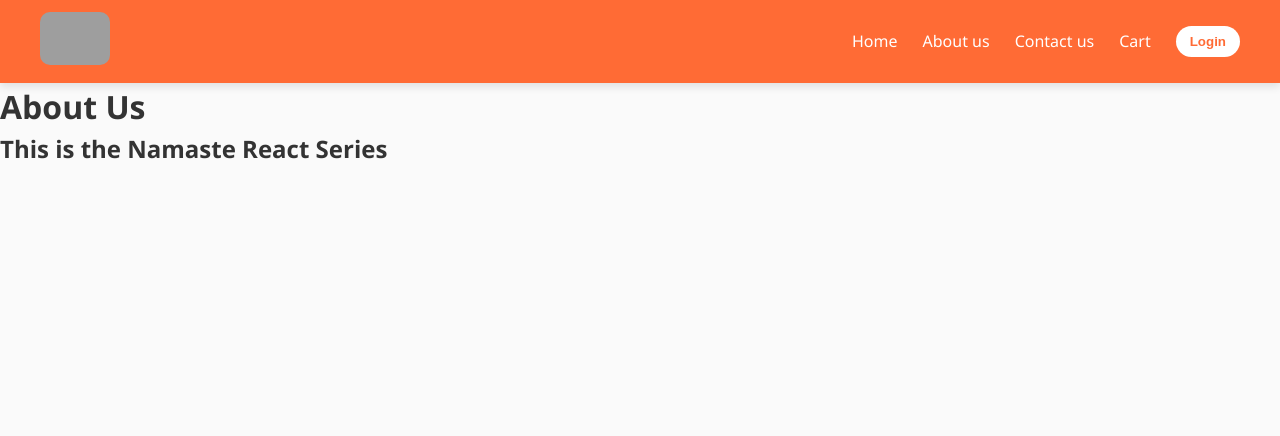
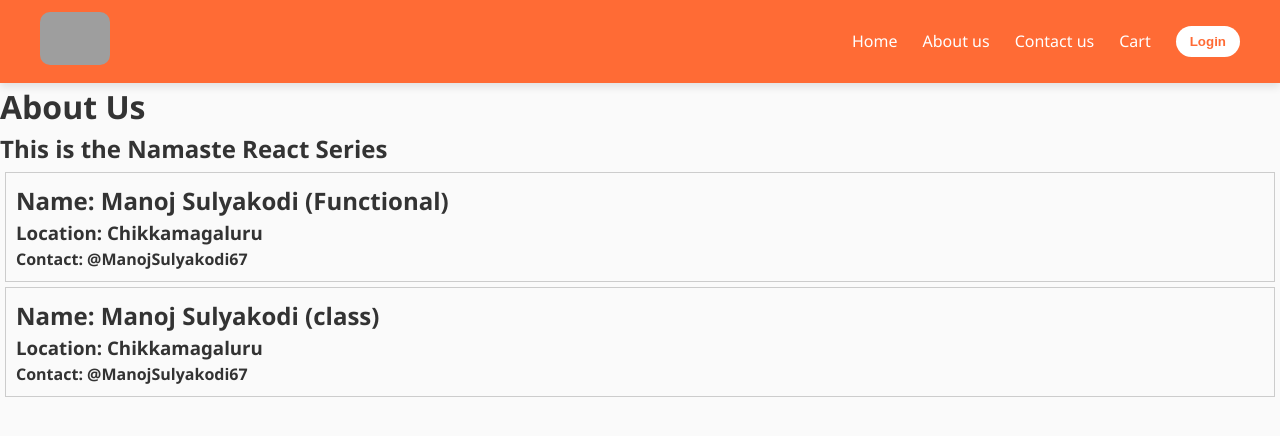
Before and after one commit to manoj07-coder/Namaste-react, a React (Vite) app: page /about in a window 1280 px wide. Shown: the top 436 px of the page. Built offline with nearby package versions, Linux system fonts and the light colour scheme; grey boxes are pictures that could not be loaded.

Commit message:
episode-08 part-01

```diff
--- a/index.css
+++ b/index.css
@@ -206,3 +206,9 @@ a {
     padding: 15px;
   }
 }
+
+.user-card {
+  padding: 10px;
+  border: 1px solid #ccc;
+  margin: 5px;
+}
--- a/src/components/About.js
+++ b/src/components/About.js
@@ -1,8 +1,13 @@
+import User from "./User";
+import UserClass from "./UserClass";
+
 const About = () => {
     return (
         <div>
             <h1>About Us</h1>
             <h2>This is the Namaste React Series</h2>
+            <User name="Manoj Sulyakodi" location="Chikkamagaluru"/>
+            <UserClass name="Manoj Sulyakodi" location="Chikkamagaluru" />
         </div>
     )
 }
--- a/src/components/Body.js
+++ b/src/components/Body.js
@@ -5,9 +5,9 @@ import Shimmer from "./Shimmer";
 import { Link } from "react-router-dom";
 
 const Body = () => {
-  const [listOfRestuarants, setListOfRestuarants] = useState([]);
+  const [listOfRestuarants, setListOfRestuarants] = useState(restaurants);
   const [searchText, setSearchText] = useState("");
-  const [filteredRestaurants, setFilteredRestaurants] = useState([]);
+  const [filteredRestaurants, setFilteredRestaurants] = useState(restaurants);
 
   useEffect(() => {
     fetchData();
--- /dev/null
+++ b/src/components/User.js
@@ -0,0 +1,10 @@
+const User = ({name, location}) => {
+    return (
+        <div className="user-card">
+            <h2>Name: {name} (Functional)</h2>
+            <h3>Location: {location}</h3>
+            <h4>Contact: @ManojSulyakodi67</h4>
+        </div>
+    )
+}
+export default User;
--- /dev/null
+++ b/src/components/UserClass.js
@@ -0,0 +1,21 @@
+import React from "react";
+
+class UserClass extends React.Component {
+
+    constructor(props) {
+        super(props);
+    }
+    render (){
+        const {name,location} = this.props;
+
+        return (
+        <div className="user-card">
+            <h2>Name: {name} (class)</h2>
+            <h3>Location: {location}</h3>
+            <h4>Contact: @ManojSulyakodi67</h4>
+        </div>
+        )
+    }
+}
+
+export default UserClass;
```
